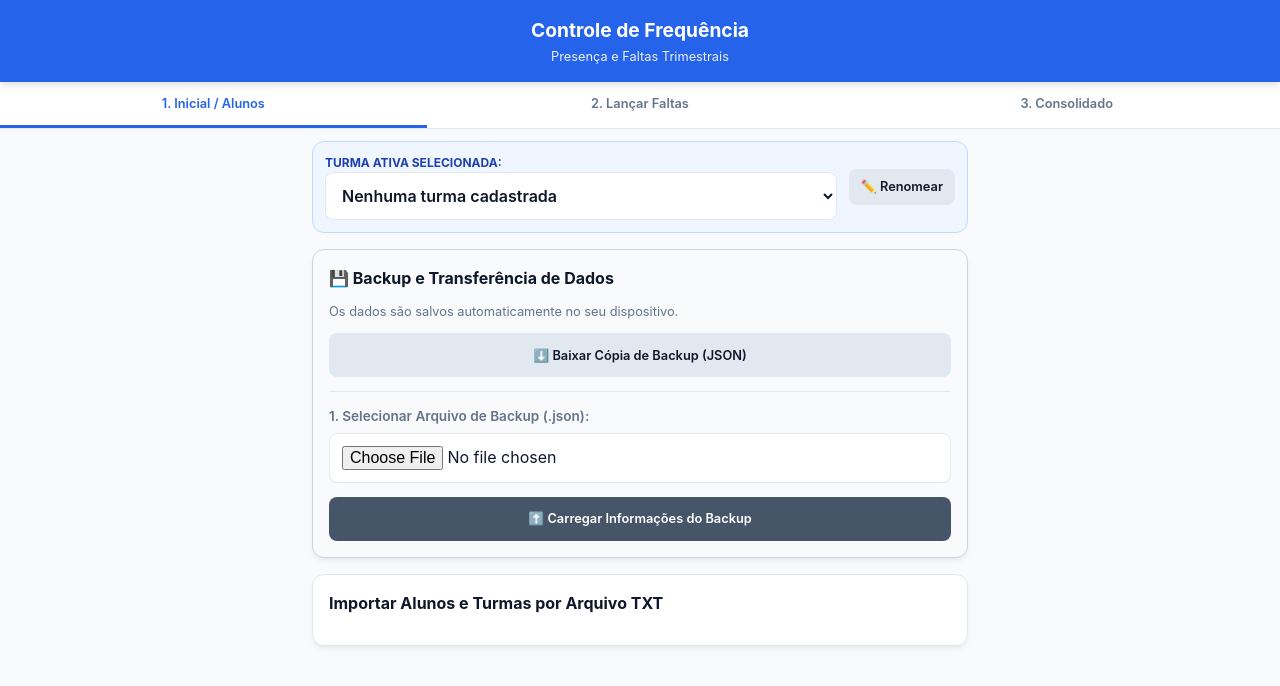
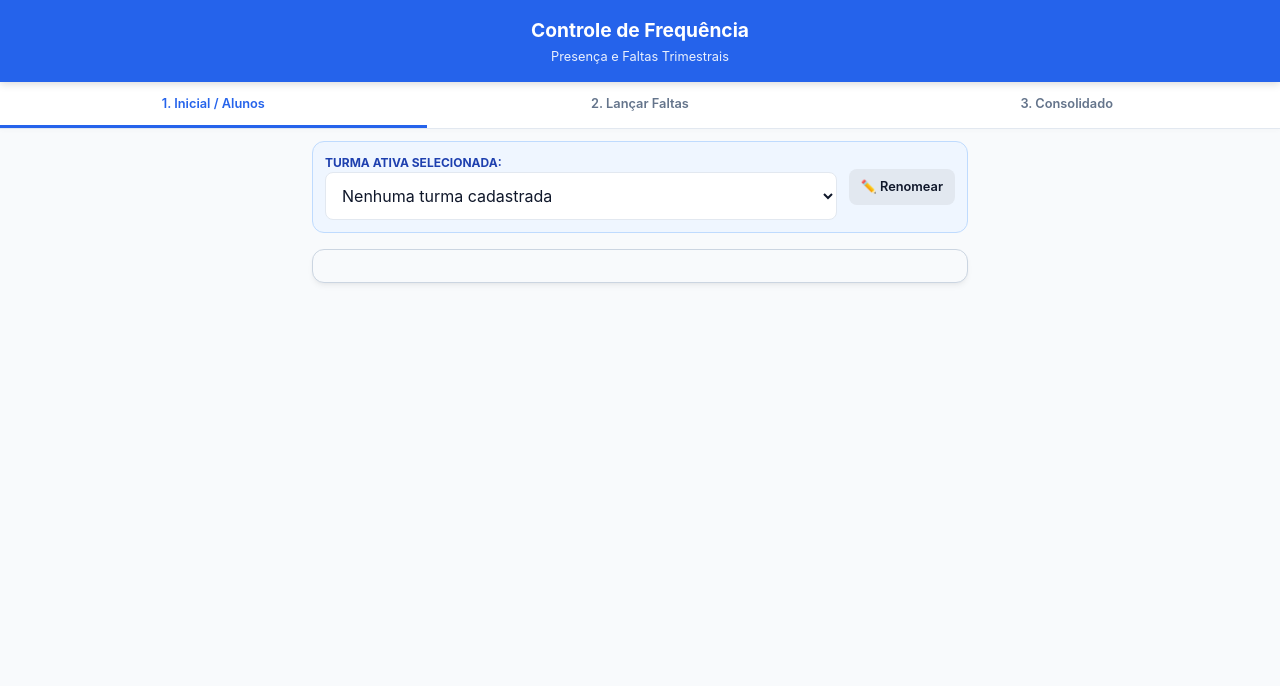
Before and after one commit to Durval-Santos/controle-frequencia, a plain HTML site: page index.html in a window 1280 px wide. Drawn offline with Linux system fonts and the light colour scheme.

Commit message:
Update index.html

```diff
--- a/index.html
+++ b/index.html
@@ -8,30 +8,32 @@
     <meta name="apple-mobile-web-app-status-bar-style" content="default">
     <title>Controle de Alunos e Frequência Trimestral</title>
     <style>
+        /* ==========================================================================
+           VARIÁVEIS DE ESTILO (Temas e Cores padrão do aplicativo)
+           ========================================================================== */
         :root {
-            --primary: #2563eb;
-            --primary-hover: #1d4ed8;
-            --bg: #f8fafc;
-            --card-bg: #ffffff;
-            --text: #0f172a;
-            --text-muted: #64748b;
-            --border: #e2e8f0;
-            --danger: #ef4444;
-            --danger-bg: #fef2f2;
-            --success: #10b981;
-            --success-bg: #ecfdf5;
-            --warning: #f59e0b;
-            --warning-bg: #fffbeb;
-            --radius: 12px;
+            --primary: #2563eb;         /* Azul principal */
+            --primary-hover: #1d4ed8;   /* Azul ao passar o mouse/clicar */
+            --bg: #f8fafc;              /* Cor de fundo da página */
+            --card-bg: #ffffff;         /* Cor de fundo dos cartões */
+            --text: #0f172a;            /* Texto principal */
+            --text-muted: #64748b;      /* Texto secundário/atenuado */
+            --border: #e2e8f0;          /* Cor das bordas */
+            --danger: #ef4444;          /* Vermelho de atenção/exclusão */
+            --danger-bg: #fef2f2;       /* Fundo vermelho atenuado */
+            --success: #10b981;         /* Verde para sucesso/salvamento */
+            --success-bg: #ecfdf5;      /* Fundo verde atenuado */
+            --radius: 12px;             /* Arredondamento padrão dos cantos */
             --shadow: 0 4px 6px -1px rgba(0,0,0,0.05), 0 2px 4px -2px rgba(0,0,0,0.05);
         }
 
+        /* Configurações básicas globais */
         * {
             box-sizing: border-box;
             margin: 0;
             padding: 0;
             font-family: -apple-system, BlinkMacSystemFont, "Segoe UI", Roboto, Helvetica, Arial, sans-serif;
-            -webkit-tap-highlight-color: transparent;
+            -webkit-tap-highlight-color: transparent; /* Remove o flash azul ao clicar no mobile */
         }
 
         body {
@@ -41,6 +43,7 @@
             line-height: 1.5;
         }
 
+        /* Cabeçalho Fixo */
         header {
             background-color: var(--primary);
             color: white;
@@ -63,12 +66,14 @@
             margin-top: 2px;
         }
 
+        /* Container centralizado para telas mobile-first */
         .container {
             padding: 12px;
             max-width: 680px;
             margin: 0 auto;
         }
 
+        /* Abas de Navegação Estilo Mobile (Sticky abaixo do header) */
         .nav-tabs {
             display: flex;
             background: white;
@@ -94,7 +99,6 @@
             cursor: pointer;
             white-space: nowrap;
             text-align: center;
-            touch-action: manipulation;
         }
 
         .tab-btn.active {
@@ -102,6 +106,7 @@
             border-bottom-color: var(--primary);
         }
 
+        /* Controle de visibilidade das seções */
         .tab-content {
             display: none;
             animation: fadeIn 0.2s ease-in-out;
@@ -116,6 +121,7 @@
             to { opacity: 1; transform: translateY(0); }
         }
 
+        /* Componentes de Bloco (Cards) */
         .card {
             background: var(--card-bg);
             border-radius: var(--radius);
@@ -148,6 +154,7 @@
             color: var(--text-muted);
         }
 
+        /* Inputs padronizados e otimizados para toque (mínimo 44px de altura) */
         input[type="text"],
         input[type="number"],
         input[type="file"],
@@ -170,6 +177,7 @@
             border-color: var(--primary);
         }
 
+        /* Botões estruturados */
         .btn {
             display: inline-flex;
             align-items: center;
@@ -185,7 +193,6 @@
             cursor: pointer;
             text-align: center;
             min-height: 44px;
-            touch-action: manipulation;
         }
 
         .btn:active {
@@ -214,15 +221,13 @@
             min-height: 36px;
         }
 
+        /* Caixa de seleção rápida de turma ativa no topo */
         .turma-selector {
             background: #eff6ff;
             border: 1px solid #bfdbfe;
             border-radius: var(--radius);
             padding: 12px;
             margin-bottom: 16px;
-            display: flex;
-            flex-direction: column;
-            gap: 10px;
         }
 
         .turma-selector-header {
@@ -232,11 +237,7 @@
             gap: 12px;
         }
 
-        .turma-selector select {
-            background: white;
-            font-weight: 600;
-        }
-
+        /* Itens de listagem de alunos */
         .student-item {
             display: flex;
             align-items: center;
@@ -264,6 +265,7 @@
             color: var(--text-muted);
         }
 
+        /* Estilização básica de Tabelas para a aba Consolidada */
         table {
             width: 100%;
             border-collapse: collapse;
@@ -284,11 +286,13 @@
 </head>
 <body>
 
+    <!-- Cabeçalho Principal -->
     <header>
         <h1>Controle de Frequência</h1>
         <p>Presença e Faltas Trimestrais</p>
     </header>
 
+    <!-- Menu Superior de Abas Dinâmicas -->
     <nav class="nav-tabs">
         <button class="tab-btn active" onclick="switchTab('tab-turmas')">1. Inicial / Alunos</button>
         <button class="tab-btn" onclick="switchTab('tab-frequencia')">2. Lançar Faltas</button>
@@ -297,7 +301,7 @@
 
     <div class="container">
 
-        <!-- Seletor de Turma Ativa Global -->
+        <!-- Seletor de Turma Ativa Global (Visível em todas as abas) -->
         <div class="turma-selector">
             <div class="turma-selector-header">
                 <div style="flex: 1;">
@@ -310,36 +314,10 @@
             </div>
         </div>
 
-        <!-- ABA 1: INICIAL / ALUNOS E BACKUP -->
+        <!-- ==========================================================================
+             ABA 1: GERENCIAMENTO DE TURMAS, IMPORTAÇÕES E BACKUPS (.TXT E .JSON)
+             ========================================================================== -->
         <div id="tab-turmas" class="tab-content active">
 
+            <!-- Card de Backup JSON -->
             <div class="card" style="border: 1px solid #cbd5e1; background: #f8fafc;">
-                <div class="card-title">💾 Backup e Transferência de Dados</div>
-                <p class="text-sm" style="margin-bottom: 12px;">
-                    Os dados são salvos automaticamente no seu dispositivo.
-                </p>
-
-                <div class="form-group">
-                    <button class="btn btn-sm btn-secondary" style="width: 100%; min-height: 44px;" onclick="exportJSONBackup()">
-                        ⬇️ Baixar Cópia de Backup (JSON)
-                    </button>
-                </div>
-
-                <hr style="border: 0; border-top: 1px solid var(--border); margin: 14px 0;">
-
-                <div class="form-group">
-                    <label for="jsonFileInput">1. Selecionar Arquivo de Backup (.json):</label>
-                    <input type="file" id="jsonFileInput" accept=".json">
-                </div>
-
-                <div class="form-group" style="margin-bottom: 0;">
-                    <button class="btn btn-sm" style="width: 100%; min-height: 44px; background-color: #475569;" onclick="triggerJSONImport()">
-                        ⬆️ Carregar Informações do Backup
-                    </button>
-                </div>
-            </div>
-
-            <div class="card">
-                <div class="card-title">Importar Alunos e Turmas por Arquivo TXT</div>
-
-                <div class="form-group">
```
